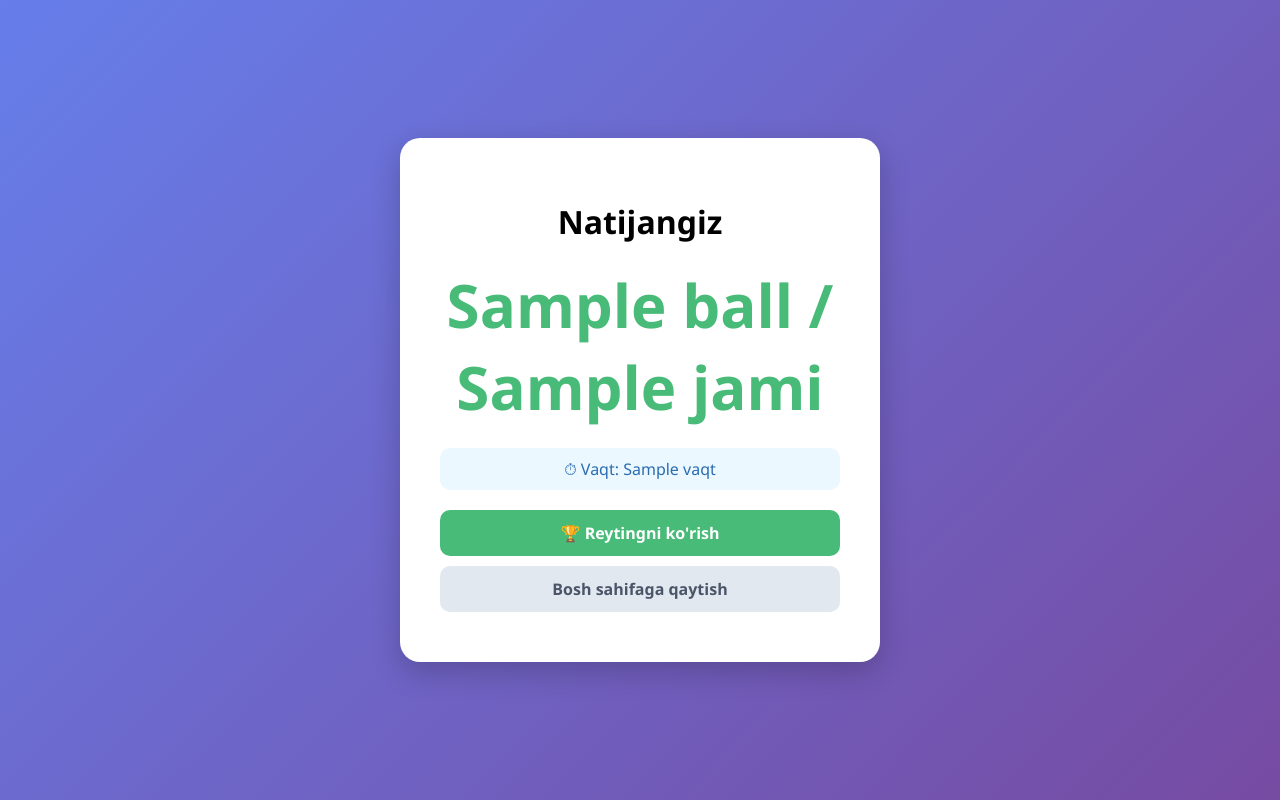
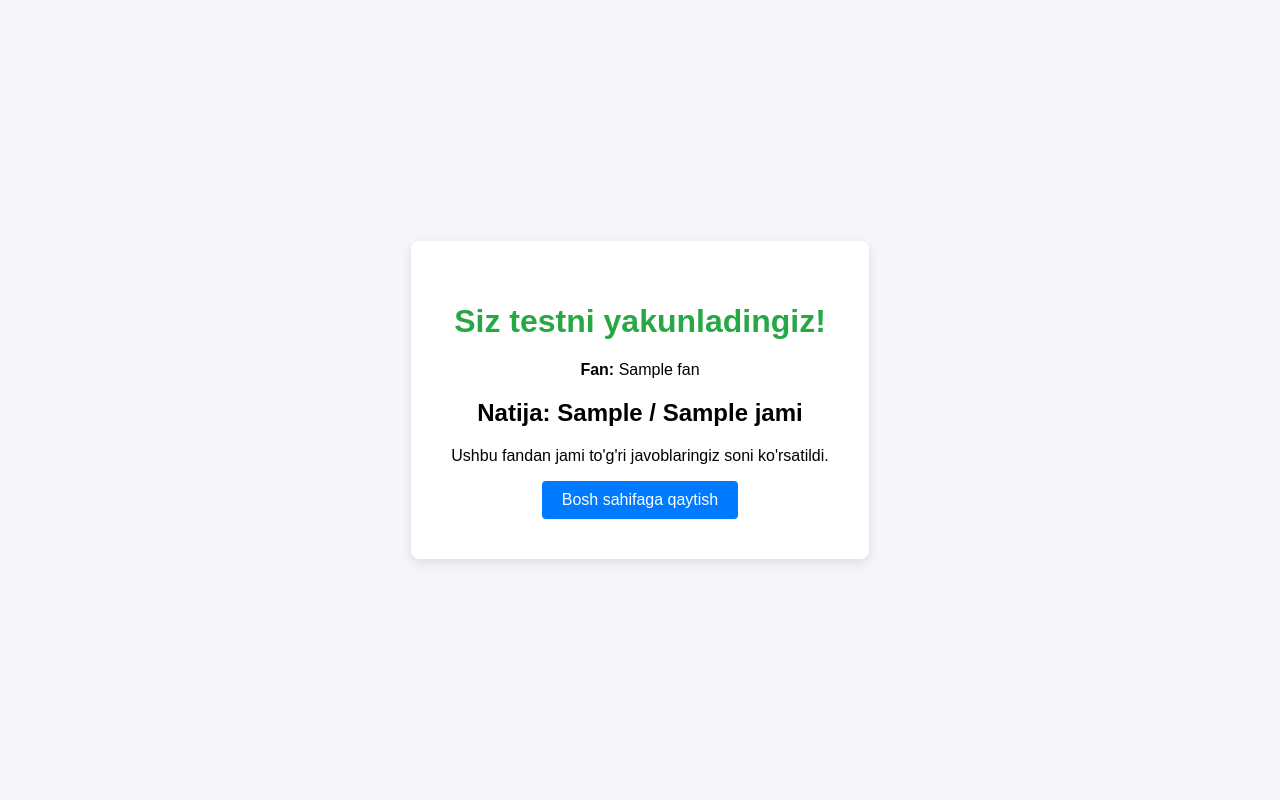
Before and after one commit to raximbayeva30-alt/online-test-platform, a Flask app: template templates/natija.html in a window 1280 px wide. Run offline with Flask 3, Linux system fonts and the light colour scheme; the template is opened without the code that fills it: most values are stand-ins (such as "Sample title", 1, 10 or a date in 2020).

Commit message:
natija.html

```diff
--- a/templates/natija.html
+++ b/templates/natija.html
@@ -1,72 +1,23 @@
 <!DOCTYPE html>
-<html>
-
+<html lang="uz">
 <head>
     <meta charset="UTF-8">
-    <title>Natija</title>
+    <title>Test Natijasi</title>
     <style>
-        body {
-            font-family: 'Segoe UI', sans-serif;
-            background: linear-gradient(135deg, #667eea, #764ba2);
-            height: 100vh;
-            display: flex;
-            justify-content: center;
-            align-items: center;
-            margin: 0;
-        }
-
-        .card {
-            background: white;
-            padding: 40px;
-            border-radius: 20px;
-            text-align: center;
-            box-shadow: 0 10px 30px rgba(0, 0, 0, 0.2);
-            width: 400px;
-        }
-
-        .score {
-            font-size: 60px;
-            color: #48bb78;
-            font-weight: bold;
-        }
-
-        .time-info {
-            background: #ebf8ff;
-            padding: 10px;
-            border-radius: 10px;
-            margin: 20px 0;
-            color: #2b6cb0;
-        }
-
-        .btn {
-            display: block;
-            padding: 12px;
-            margin: 10px 0;
-            text-decoration: none;
-            border-radius: 10px;
-            font-weight: bold;
-        }
-
-        .btn-rating {
-            background: #48bb78;
-            color: white;
-        }
-
-        .btn-home {
-            background: #e2e8f0;
-            color: #4a5568;
-        }
+        body { font-family: sans-serif; background-color: #f4f6f9; display: flex; justify-content: center; align-items: center; height: 100vh; margin: 0; }
+        .card { background: white; padding: 40px; border-radius: 8px; box-shadow: 0 4px 12px rgba(0,0,0,0.1); text-align: center; max-width: 400px; }
+        h1 { color: #28a745; }
+        .score { font-size: 24px; margin: 20px 0; font-weight: bold; }
+        a { display: inline-block; padding: 10px 20px; background: #007bff; color: white; text-decoration: none; border-radius: 4px; }
     </style>
 </head>
-
 <body>
     <div class="card">
-        <h1>Natijangiz</h1>
-        <div class="score">{{ ball }} / {{ jami }}</div>
-        <div class="time-info">⏱ Vaqt: {{ vaqt }}</div>
-        <a href="/rating" class="btn btn-rating">🏆 Reytingni ko'rish</a>
-        <a href="/" class="btn btn-home">Bosh sahifaga qaytish</a>
+        <h1>Siz testni yakunladingiz!</h1>
+        <p><strong>Fan:</strong> {{ fan }}</p>
+        <div class="score">Natija: {{ to_gri }} / {{ jami }}</div>
+        <p>Ushbu fandan jami to'g'ri javoblaringiz soni ko'rsatildi.</p>
+        <a href="{{ url_for('index') }}">Bosh sahifaga qaytish</a>
     </div>
 </body>
-
 </html>
```
